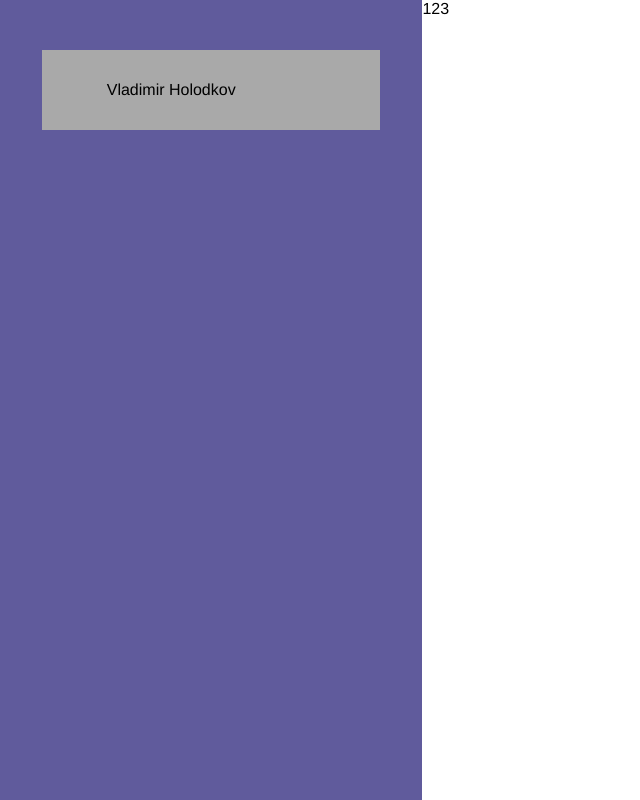
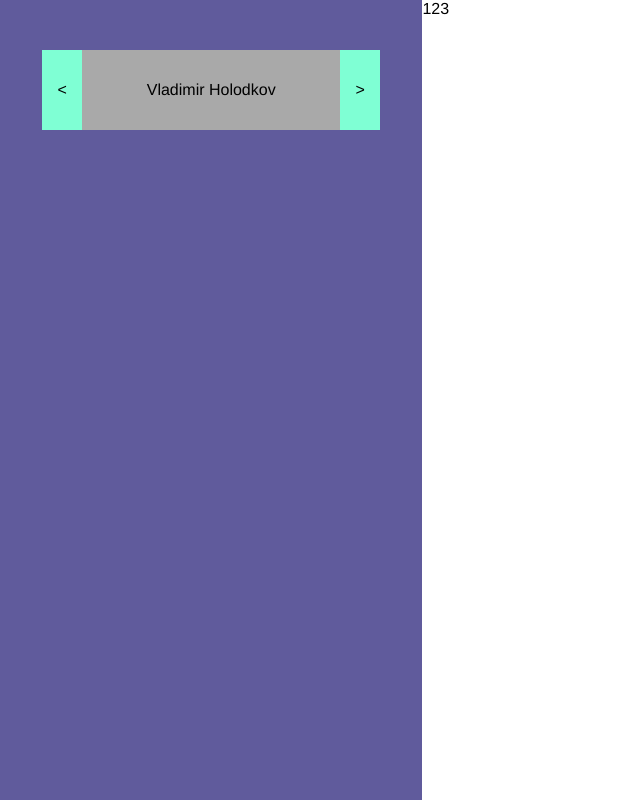
Before and after one commit to ModularMagnetix/calling-frontend, a Vue app: page / in a window 1280 px wide. Shown: the whole page, without its empty margins (0-640 px from the left). Built offline with nearby package versions, Linux system fonts and the light colour scheme.

Commit message:
base structure of user-slider

```diff
--- a/src/components/main/user-slider.vue
+++ b/src/components/main/user-slider.vue
@@ -1,11 +1,19 @@
 <template>
   <div class="user-slider">
     <div class="slider__wrapper">
-      <div class="slider__arrow"></div>
+      <div class="slider__arrow">
+        <p>
+          <
+        </p>
+      </div>
       <div class="slider__name">
         <p>Vladimir Holodkov</p>
       </div>
-      <div class="slider__arrow"></div>
+      <div class="slider__arrow">
+        <p>
+          >
+        </p>
+      </div>
     </div>
   </div>
 </template>
@@ -22,12 +30,24 @@ export default {
   height: 80px;
   margin: 50px auto;
   background-color: darkgrey;
+  display: flex;
+  flex-direction: row;
 
   .slider__name {
     display: flex;
     width: calc(100% - 80px);
     height: 100%;
-    overflow-x: scroll;
+    p {
+      margin: auto;
+    }
+  }
+
+  .slider__arrow {
+    width: 40px;
+    height: 100%;
+    background-color: aquamarine;
+    display: flex;
+    cursor: pointer;
     p {
       margin: auto;
     }
```
